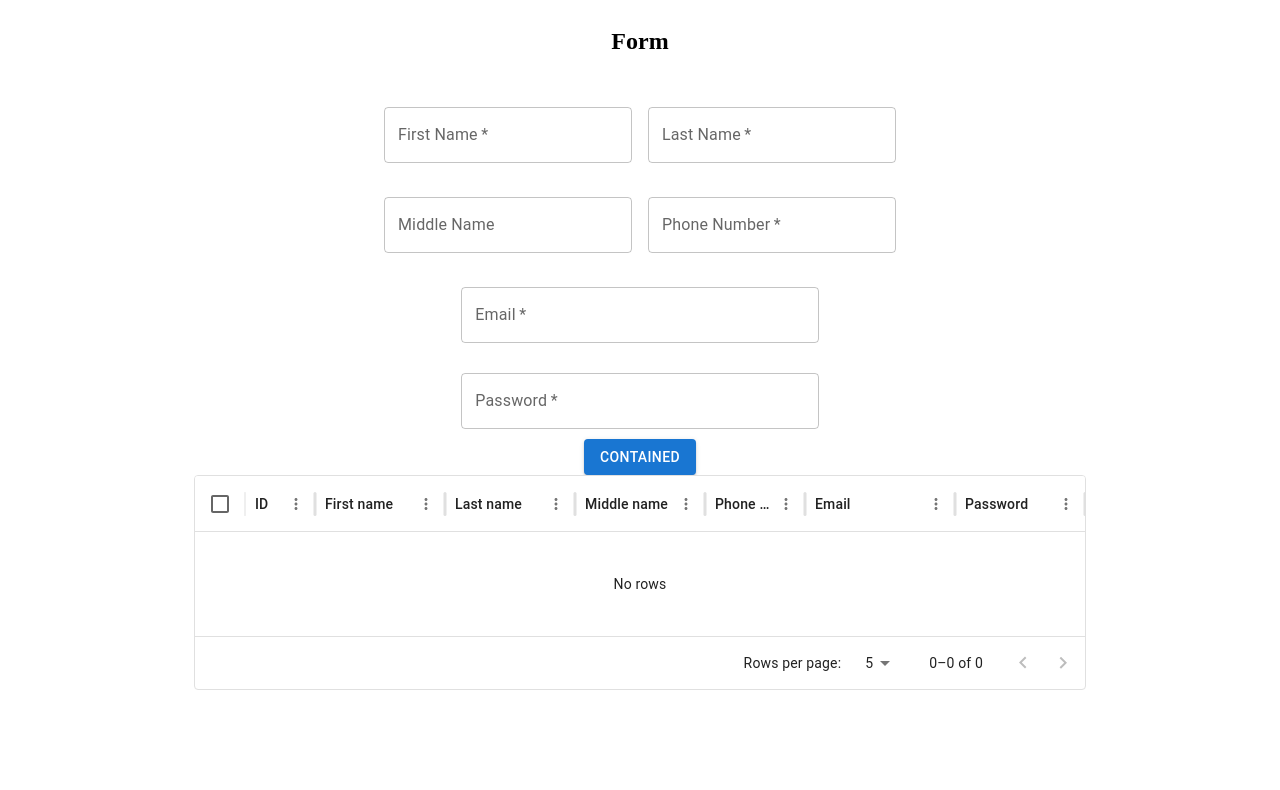
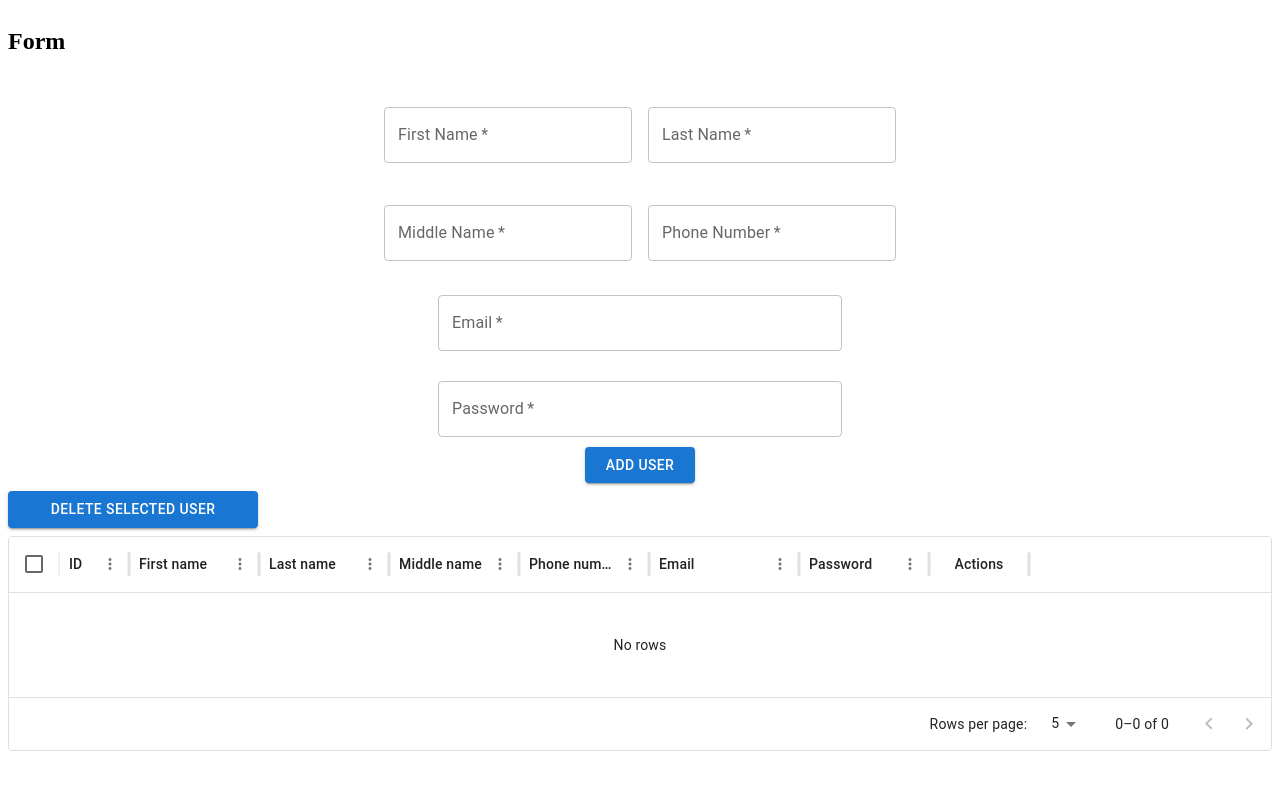
Before and after one commit to pratiksha-bhanderi/react-form-hooks-demo, a React (Create React App) app: page / in a window 1280 px wide. Shown: the top 790 px of the page. Built offline with nearby package versions, Linux system fonts and the light colour scheme.

Commit message:
simple form with add update delete.

```diff
--- a/package.json
+++ b/package.json
@@ -5,6 +5,7 @@
   "dependencies": {
     "@emotion/react": "^11.11.4",
     "@emotion/styled": "^11.11.5",
+    "@mui/icons-material": "^5.15.20",
     "@mui/material": "^5.15.20",
     "@mui/x-data-grid": "^7.7.0",
     "@reduxjs/toolkit": "^2.2.5",
--- a/src/components/Form/index.tsx
+++ b/src/components/Form/index.tsx
@@ -1,95 +1,101 @@
 // FormControl.tsx
-import { FC, useState } from 'react'
-import InputControl  from '../InputControl'
+import { FC, useState } from "react";
+import InputControl from "../InputControl";
 import { Grid } from "@mui/material";
-import { FormItem } from '../../store/interface';
+import { FormProps } from "../../utils/types";
 
-interface Error {
-  name: string,
-  message: string,
-}
-interface FormProps {
-  formValue:FormItem
-  setFormValue:  React.Dispatch<React.SetStateAction<FormItem>>
-  error:Error
-}
+const FormControl: FC<FormProps> = ({ formValue, setFormValue, error }) => {
+  console.log(formValue);
 
-const FormControl: FC<FormProps> = ({formValue,setFormValue,error}) => {
   return (
-
     <>
-       <Grid container sx={{justifyContent:'center',mt:2}}  spacing={2}>
-          <Grid item   >
+      <Grid container sx={{ justifyContent: "center", mt: 2 }} spacing={2}>
+        <Grid item>
           <InputControl
+            value={formValue.first_name}
             name={"First Name"}
             label={"First Name"}
             type={"text"}
-                onChange={(value)=>setFormValue({...formValue,first_name:value})}
+            onChange={(value) =>
+              setFormValue({ ...formValue, first_name: value })
+            }
             required
             error={error}
-
           />
         </Grid>
-          <Grid item >
+        <Grid item>
           <InputControl
+            value={formValue.last_name}
             name={"Last Name"}
             label={"Last Name"}
             type={"text"}
-                onChange={(value)=>setFormValue({...formValue,last_name:value})
+            onChange={(value) =>
+              setFormValue({ ...formValue, last_name: value })
             }
             required
             error={error}
           />
         </Grid>
       </Grid>
-        <Grid container sx={{justifyContent:'center',mt:1,width:'100%'}}  spacing={2}>
-          <Grid item   >
+      <Grid container sx={{ justifyContent: "center", mt: 2 }} spacing={2}>
+        <Grid item>
           <InputControl
+            value={formValue.middle_name}
             name={"Middle Name"}
             label={"Middle Name"}
             type={"text"}
-                onChange={(value)=>setFormValue({...formValue,middle_name:value})}
+            onChange={(value) =>
+              setFormValue({ ...formValue, middle_name: value })
+            }
+            required
             error={error}
           />
         </Grid>
-          <Grid item >
+        <Grid item>
           <InputControl
+            value={formValue.phone_number}
             name={"Phone Number"}
             label={"Phone Number"}
-                type={'tel'}
-                onChange={(value)=>setFormValue({...formValue,phone_number:value})}
+            type={"text"}
+            onChange={(value) =>
+              setFormValue({ ...formValue, phone_number: value })
+            }
             required
             error={error}
           />
         </Grid>
       </Grid>
-        <Grid container sx={{justifyContent:'center',mt:1}}  spacing={2}>
-          <Grid item xs={3.5}  >
+
+      <Grid container sx={{ justifyContent: "center", mt: 1 }} spacing={2}>
+        <Grid item width={"420px"}>
           <InputControl
+            value={formValue.email}
             name={"Email"}
             label={"Email"}
-                onChange={(value)=>setFormValue({...formValue,email:value})}
+            onChange={(value) => setFormValue({ ...formValue, email: value })}
             type={"text"}
             required
             error={error}
           />
         </Grid>
-
       </Grid>
-        <Grid container sx={{justifyContent:'center',mt:0.5}}  spacing={2}>
-          <Grid item xs={3.5} >
+      <Grid container sx={{ justifyContent: "center", mt: 0.5 }} spacing={2}>
+        <Grid item width={"420px"}>
           <InputControl
+            value={formValue.password}
             name={"Password"}
             label={"Password"}
             type={"text"}
-                onChange={(value)=>setFormValue({...formValue,password:value})}
+            onChange={(value) =>
+              setFormValue({ ...formValue, password: value })
+            }
             required
             error={error}
           />
         </Grid>
+      </Grid>
+    </>
+  );
+};
 
-        </Grid></>
-  )
-}
-
-export default FormControl
+export default FormControl;
--- a/src/components/InputControl/index.tsx
+++ b/src/components/InputControl/index.tsx
@@ -1,35 +1,30 @@
-import { FC } from 'react'
-import { TextField, TextFieldProps } from '@mui/material'
+import { FC } from "react";
+import { TextField } from "@mui/material";
+import { InputControlProps } from "../../utils/types";
 
-interface Props {
-  name: string
-  label: string
-  type: 'text' | 'number' | 'email' | 'password' | 'tel'
-  required?: boolean
-  error:{
-    name:string
-    message:string
-  }
-  onChange:(value:string)=>void,
-}
-
-const InputControl: FC<Props> = ({ name, label, required = false, error,type,onChange }) => {
+const InputControl: FC<InputControlProps> = ({
+  value,
+  name,
+  label,
+  required = false,
+  error,
+  type,
+  onChange,
+}) => {
   return (
-
     <TextField
       name={name}
-
+      value={value}
       type={type}
       fullWidth
-          onChange={(event)=>onChange(event.target.value)
-          }
-          error={error.name===name}
+      onChange={(event) => onChange(event.target.value)}
+      error={error.name === name}
       required={required}
-          helperText={error.name===name?error?.message:'' }
+      helperText={error.name === name ? error?.message : ""}
       label={label}
-          sx={{ mb: '10px' }}
+      sx={{ mb: "10px" }}
     />
-  )
-}
+  );
+};
 
-export default InputControl
+export default InputControl;
--- a/src/components/UserTable/index.tsx
+++ b/src/components/UserTable/index.tsx
@@ -1,42 +1,80 @@
 // UserTable.tsx
-import { FC, useState } from 'react'
-import { DataGrid, GridColDef } from '@mui/x-data-grid';
-import { RootState } from '../../store';
-import {useSelector} from 'react-redux'
+import { FC, useState } from "react";
+import {
+  DataGrid,
+  GridActionsCellItem,
+  GridColDef,
+  GridRowId,
+  GridRowSelectionModel,
+} from "@mui/x-data-grid";
+import { RootState, useAppDispatch } from "../../store";
+import { useSelector } from "react-redux";
+import EditIcon from "@mui/icons-material/Edit";
+import DeleteIcon from "@mui/icons-material/DeleteOutlined";
+import { removerUser } from "../../store/slice/FormSlice";
+import { Button } from "@mui/material";
+import { UserTableProps } from "../../utils/types";
+
+const UserTable: FC<UserTableProps> = ({ onEdit, setSelectedUser }) => {
+  const dispatch = useAppDispatch();
+  const { user } = useSelector((state: RootState) => state.form);
   const columns: GridColDef[] = [
-  { field: 'id', headerName: 'ID', width: 70 },
-  { field: 'first_name', headerName: 'First name', width: 130 },
-  { field: 'last_name', headerName: 'Last name', width: 130 },
-  { field: 'middle_name', headerName: 'Middle name', width: 130 },
-  { field: 'phone_number', headerName: 'Phone number', width: 100 },
-  { field: 'email', headerName: 'Email', width: 150 },
-  { field: 'password', headerName: 'Password', width: 130 },
+    { field: "id", headerName: "ID", width: 70 },
+    { field: "first_name", headerName: "First name", width: 130 },
+    { field: "last_name", headerName: "Last name", width: 130 },
+    { field: "middle_name", headerName: "Middle name", width: 130 },
+    { field: "phone_number", headerName: "Phone number", width: 130 },
+    { field: "email", headerName: "Email", width: 150 },
+    { field: "password", headerName: "Password", width: 130 },
+    {
+      field: "actions",
+      type: "actions",
+      headerName: "Actions",
+      width: 100,
+      cellClassName: "actions",
+      getActions: ({ id }) => {
+        return [
+          <GridActionsCellItem
+            icon={<EditIcon />}
+            label="Edit"
+            className="textPrimary"
+            onClick={handleEditClick(id)}
+            color="inherit"
+          />,
+          <GridActionsCellItem
+            icon={<DeleteIcon />}
+            label="Delete"
+            onClick={handleDeleteClick(id)}
+            color="inherit"
+          />,
         ];
+      },
+    },
+  ];
+  const handleDeleteClick = (id: GridRowId) => () => {
+    dispatch(removerUser(user.filter((item) => item.id !== id)));
+  };
+  const handleEditClick = (id: GridRowId) => () => {
+    onEdit(id);
+  };
 
-const rows = [
-  { id: 1, lastName: 'Snow', firstName: 'Jon', age: 35 },
-  { id: 2, lastName: 'Lannister', firstName: 'Cersei', age: 42 },
-  { id: 3, lastName: 'Lannister', firstName: 'Jaime', age: 45 },
-  { id: 4, lastName: 'Stark', firstName: 'Arya', age: null },
-];
-
-const UserTable: FC = () => {
-  const {user} = useSelector((state:RootState) => state.form);
   return (
-
     <DataGrid
       rows={user}
       columns={columns}
+      sx={{ mt: 1, alignContent: "center" }}
       initialState={{
         pagination: {
           paginationModel: { page: 0, pageSize: 5 },
         },
       }}
-    onRowSelectionModelChange={itm => console.log(itm)}
+      onRowSelectionModelChange={(rowSelectionModel: GridRowSelectionModel) =>
+        setSelectedUser(rowSelectionModel)
+      }
       pageSizeOptions={[5, 10]}
       checkboxSelection
     />
-  )
-}
+  );
+};
 
-export default UserTable
+export default UserTable;
--- a/src/pages/Form/index.tsx
+++ b/src/pages/Form/index.tsx
@@ -3,45 +3,54 @@ import { useState } from "react";
 
 import FormControl from "../../components/Form";
 import UserTable from "../../components/UserTable";
-import {useSelector} from 'react-redux'
-import { FormItem } from "../../store/interface";
-import { useAppDispatch, type RootState } from '../../store'
-import { addUser, defaultFormValue } from "../../store/slice/FormSlice";
+import { useSelector } from "react-redux";
+import { useAppDispatch, type RootState } from "../../store";
+import {
+  addUser,
+  defaultFormValue,
+  removerUser,
+  updateUser,
+} from "../../store/slice/FormSlice";
+import { GridRowSelectionModel } from "@mui/x-data-grid";
+import { FormItem } from "../../utils/types";
 
 export default function Form() {
-  const dispatch= useAppDispatch()
-  const {user} = useSelector((state:RootState) => state.form);
+  const dispatch = useAppDispatch();
+  const { user } = useSelector((state: RootState) => state.form);
   // state to manage the dark mode
   const [formValue, setFormValue] = useState<FormItem>(defaultFormValue);
-  const [error, seterror] = useState({name:"", message: "" });
-  console.log('user',user);
+  const [error, seterror] = useState({ name: "", message: "" });
+  const [selectedUser, setSelectedUser] = useState<GridRowSelectionModel>([]);
+  const [update, setUpdate] = useState(false);
+  console.log("user", user);
 
   const onsubmit = () => {
-    // const { first_name, last_name, phone_number, email, password } = formValue;
-    // if (first_name.length <= 0) {
-    //   seterror({ name:'First Name' ,message: "Enter First Name" });
-    // } else if (last_name.length <= 0) {
-    //   seterror({ name:'Last Name' ,message: "Enter Last Name" });
-    // } else if (phone_number.length <=0) {
-    //   seterror({ name:'Phone Number' ,message: "Enter Phone Number" });
-    // } else if (email.length <= 0) {
-    //   seterror({ name:'Email' ,message: "Enter Email Address" });
-    // } else if (password.length <= 0) {
-    //   seterror({ name:'Password' ,message: "Enter Password" });
-    // } else{
-      console.log("formValue", formValue);
-      dispatch(addUser({...formValue,id:user.length}))
-    // }
+    if (update) {
+      let newArr = user.map((item) => {
+        return item.id === formValue?.id ? formValue : item;
+      });
+      dispatch(updateUser(newArr));
+    } else {
+      dispatch(addUser({ ...formValue, id: user.length }));
+    }
+    setUpdate(false);
 
+    setFormValue(defaultFormValue);
   };
-
+  const onEdit = (id: number | string) => {
+    const newArr = user.filter((item) => item.id === id);
+    setFormValue(newArr[0]);
+    setUpdate(true);
+  };
+  const handleDeleteSelectedClick = () => {
+    const newArr = user.filter((item) => !selectedUser.includes(item.id));
+    dispatch(removerUser(newArr));
+  };
   return (
-
     <div
       style={{
         display: "flex",
         flexDirection: "column",
-          alignItems: "center",
       }}
     >
       <h2>Form</h2>
@@ -50,10 +59,21 @@ export default function Form() {
         formValue={formValue}
         setFormValue={setFormValue}
       />
-        <Button variant="contained" onClick={() => onsubmit()}>
-          Contained
+      <Button
+        variant="contained"
+        sx={{ width: "110px", alignSelf: "center" }}
+        onClick={() => onsubmit()}
+      >
+        {update ? "Update" : "Add User"}
       </Button>
-        <UserTable />
+      <Button
+        variant="contained"
+        sx={{ width: "250px", mt: 1 }}
+        onClick={() => handleDeleteSelectedClick()}
+      >
+        Delete Selected User
+      </Button>
+      <UserTable onEdit={onEdit} setSelectedUser={setSelectedUser} />
     </div>
   );
 }
--- a/src/store/interface.ts
+++ /dev/null
@@ -1,3 +0,0 @@
-export interface FormItem {
-    first_name: string, last_name: string, middle_name: string, phone_number: string, email: string , password: string ,id:number
-  }
--- a/src/store/slice/FormSlice.ts
+++ b/src/store/slice/FormSlice.ts
@@ -1,7 +1,7 @@
 // FormSlice.ts
 import { createSlice } from "@reduxjs/toolkit";
 export const defaultFormValue = {
-    id:0,
+  id: "",
   first_name: "",
   last_name: "",
   middle_name: "",
@@ -15,20 +15,24 @@ interface initialStateProps {
 const initialState: initialStateProps = {
   user: [],
 };
+
 export const formSlice = createSlice({
   name: "user",
   initialState: initialState,
   reducers: {
-    addUser: (state, action) => ({
+    addUser: (state, { payload }) => ({
       ...state,
-      user: [...state.user, action.payload],
+      user: [...state.user, payload],
     }),
+    updateUser: (state, { payload }) => ({
+      ...state,
 
-    // ...
-    finalAction: (state, action) => ({
+      user: payload,
+    }),
+    removerUser: (state, { payload }) => ({
       ...state,
-      otherProperty: action.payload,
+      user: payload,
     }),
   },
 });
-export const { addUser } = formSlice.actions;
+export const { addUser, removerUser, updateUser } = formSlice.actions;
--- /dev/null
+++ b/src/utils/types.ts
@@ -0,0 +1,39 @@
+import { GridRowSelectionModel } from "@mui/x-data-grid";
+
+export interface FormItem {
+  first_name: string;
+  last_name: string;
+  middle_name: string;
+  phone_number: string;
+  email: string;
+  password: string;
+  id: number | string | null;
+}
+
+export interface UserTableProps {
+  onEdit: (id: number | string) => void;
+  setSelectedUser: React.Dispatch<React.SetStateAction<GridRowSelectionModel>>;
+}
+
+export interface InputControlProps {
+  value: any;
+  name: string;
+  label: string;
+  type: "text" | "number" | "email" | "password" | "tel";
+  required?: boolean;
+  error: {
+    name: string;
+    message: string;
+  };
+  onChange: (value: string) => void;
+}
+
+export interface Error {
+  name: string;
+  message: string;
+}
+export interface FormProps {
+  formValue: FormItem;
+  setFormValue: React.Dispatch<React.SetStateAction<FormItem>>;
+  error: Error;
+}
```
Also changed, not shown: 1 other file (tests, documents, lock files or other folders). Lines whose indentation alone changed are shown as unchanged.
